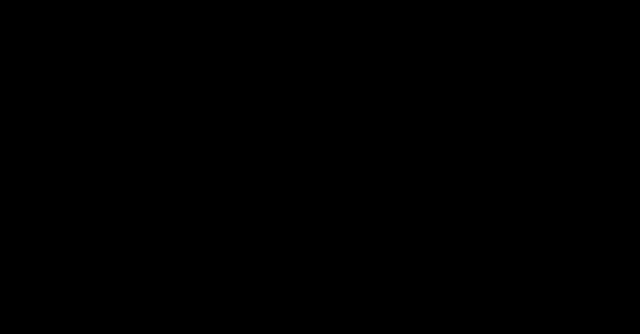
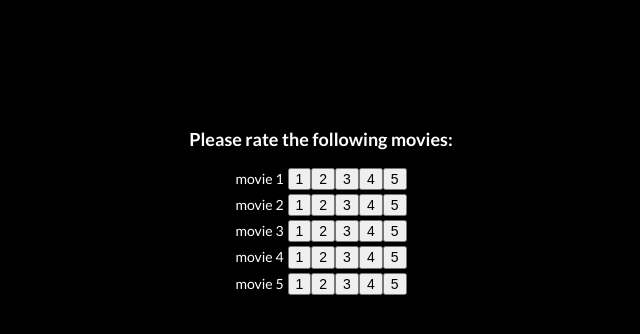
Before and after one commit to ButeraMV/frontend, a React (Create React App) app: page /ratings in a window 1280 px wide. Shown: the top 334 px of the page, without its empty margins (319-959 px from the left). Built offline with nearby package versions, Linux system fonts and the light colour scheme.

Commit message:
Add home page

```diff
--- a/src/App.css
+++ b/src/App.css
@@ -2,9 +2,21 @@
   margin: 0;
   padding: 0;
   background: black;
+  color: white;
+  text-align: center;
 }
 
 .splash-screen {
   background: black;
   color: white;
+  width: 70%;
+  margin: 10% auto 0 auto;
 }
+
+.ratings-page {
+  margin-top: 10%;
+}
+
+.movie-list {
+  margin: 0 auto
+}
--- a/src/App.js
+++ b/src/App.js
@@ -9,7 +9,6 @@
 import './App.css';
 
 //components
-import ActionButton from './components/ActionButton';
 import Splash from './components/splash/Splash.js';
 import RatingsPage from './components/ratings-page/RatingsPage.js';
 
--- a/src/components/ActionButton.js
+++ /dev/null
@@ -1,13 +0,0 @@
-import React, { Component } from 'react';
-
-class ActionButton extends Component {
-  render() {
-    return (
-      <button className="actionButton">
-        {this.props.text}
-      </button>
-    );
-  }
-}
-
-export default ActionButton;
--- /dev/null
+++ b/src/components/ratings-page/Movie.js
@@ -0,0 +1,13 @@
+import React, { Component } from 'react';
+
+class Movie extends Component {
+  render() {
+    return (
+      <div className='movie'>
+        {this.props.title}
+      </div>
+    );
+  }
+}
+
+export default Movie;
--- /dev/null
+++ b/src/components/ratings-page/MovieList.js
@@ -0,0 +1,36 @@
+import React, { Component } from 'react';
+import Movie from './Movie'
+import Ratings from './Ratings'
+
+class MovieList extends Component {
+  render() {
+    return (
+      <table className='movie-list'>
+        <tbody>
+        <tr>
+          <td><Movie title='movie 1' /></td>
+          <td><Ratings /></td>
+        </tr>
+        <tr>
+          <td><Movie title='movie 2' /></td>
+          <td><Ratings /></td>
+        </tr>
+        <tr>
+          <td><Movie title='movie 3' /></td>
+          <td><Ratings /></td>
+        </tr>
+        <tr>
+          <td><Movie title='movie 4' /></td>
+          <td><Ratings /></td>
+        </tr>
+        <tr>
+          <td><Movie title='movie 5' /></td>
+          <td><Ratings /></td>
+        </tr>
+        </tbody>
+      </table>
+    );
+  }
+}
+
+export default MovieList;
--- /dev/null
+++ b/src/components/ratings-page/Ratings.js
@@ -0,0 +1,39 @@
+import React, { Component } from 'react';
+
+class Ratings extends Component {
+  constructor(props) {
+    super(props)
+    this.state = {
+      stars: props.stars
+    }
+  }
+
+  assignStars(event) {
+    event.preventDefault();
+    //fetch('/', {
+     //method: 'post',
+     //headers: {'Content-Type':'application/json'},
+     //body: {
+      //'rating': this.stars
+     //}
+    //});
+    console.log('')
+
+  }
+
+  render() {
+    return (
+      <div>
+        <button onClick={this.assignStars} stars='1'>1</button>
+        <button onClick={this.assignStars} stars='2'>2</button>
+        <button onClick={this.assignStars} stars='3'>3</button>
+        <button onClick={this.assignStars} stars='4'>4</button>
+        <button onClick={this.assignStars} stars='5'>5</button>
+      </div>
+
+      //<p>test</p>
+    );
+  }
+}
+
+export default Ratings;
--- a/src/components/ratings-page/RatingsPage.js
+++ b/src/components/ratings-page/RatingsPage.js
@@ -1,9 +1,13 @@
 import React, { Component } from 'react';
+import MovieList from './MovieList'
 
 class RatingsPage extends Component {
   render() {
     return (
-      <h1>this is the ratings page</h1>
+      <div className='ratings-page'>
+        <h3>Please rate the following movies:</h3>
+        <MovieList />
+      </div>
     );
   }
 }
```
